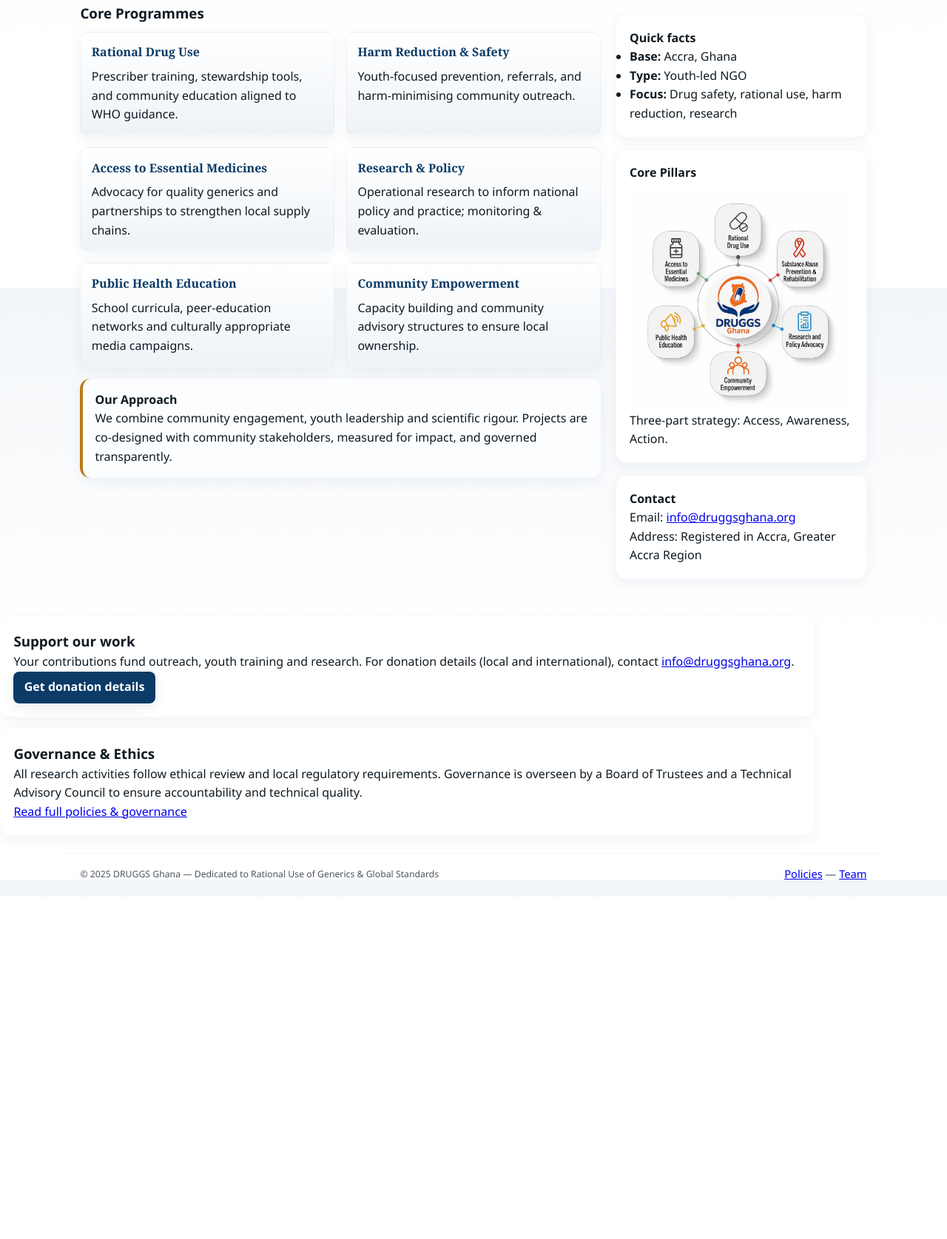
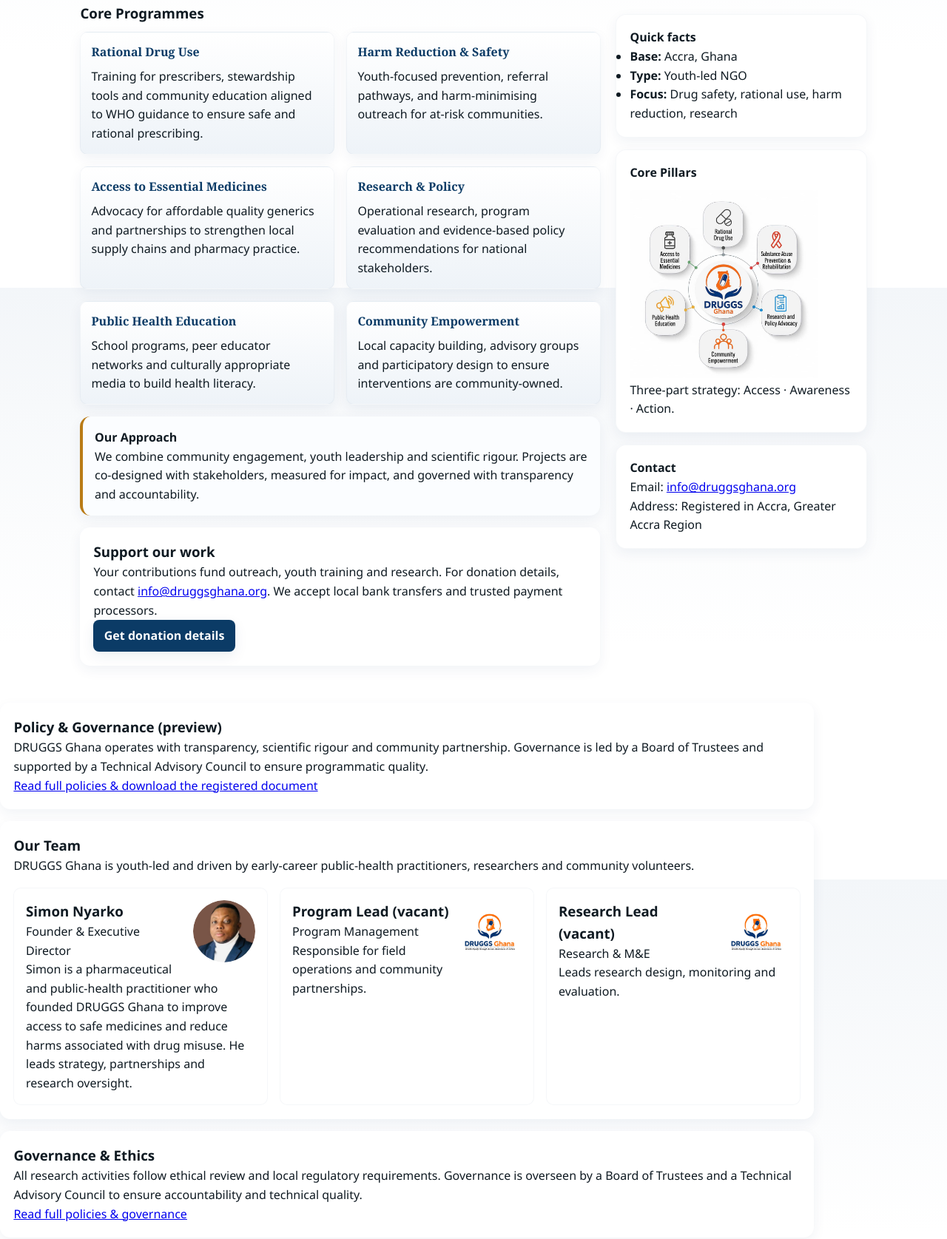
Before and after one commit to Snyarko761/druggsghana.org, a plain HTML site: page index.html in a window 1280 px wide. Shown: the part 411-2086 px from the top of the page at 74% size. Before the commit the page ends 1623 px from the top, so only its background shows below. Drawn offline with Linux system fonts and the light colour scheme.

Commit message:
Update index.html

```diff
--- a/index.html
+++ b/index.html
@@ -4,20 +4,21 @@
   <meta charset="utf-8" />
   <meta name="viewport" content="width=device-width,initial-scale=1" />
   <title>DRUGGS Ghana — Health Equity through Access, Awareness &amp; Action</title>
-  <meta name="description" content="DRUGGS Ghana is a youth-led NGO in Accra advancing rational drug use, harm reduction, drug safety, health equity and research." />
-  <link rel="stylesheet" href="style.css">
+  <meta name="description" content="DRUGGS Ghana is a youth-led NGO in Accra, Ghana advancing rational drug use, harm reduction, drug safety, health equity and research." />
+  <link rel="stylesheet" href="style.css" />
 </head>
 <body>
   <header class="site-header" role="banner">
     <div class="wrap header-grid">
-      <div class="brand-block">
-        <img src="images/LOGO.jpg" alt="DRUGGS Ghana logo" class="logo-large">
+      <div class="brand-block" aria-hidden="false">
+        <img src="images/LOGO.jpg" alt="DRUGGS Ghana logo" class="logo-large" id="brand-logo" width="130" height="130">
         <div class="brand-copy">
           <h1 class="site-title">DRUGGS Ghana</h1>
           <p class="tagline">Health equity through <strong>Access · Awareness · Action</strong></p>
           <p class="registered">Registered in Accra, Ghana</p>
         </div>
       </div>
+
       <nav class="main-nav" aria-label="Primary navigation">
         <a href="index.html" class="nav-item">Home</a>
         <a href="policies/policy-org.html" class="nav-item">Policy &amp; Governance</a>
@@ -30,53 +31,67 @@
   </header>
 
   <main>
-    <section class="hero wrap card">
+    <!-- Hero -->
+    <section class="hero wrap card reveal" aria-labelledby="hero-title">
       <div class="hero-inner">
-        <h2>Passion-driven, youth-led action for safer medicines and healthier communities</h2>
-        <p class="lead">DRUGGS Ghana (Dedicated to Rational Use of Generics and Global Standards) brings together early-career public-health professionals, pharmacists and community advocates to advance rational drug use, harm reduction, drug safety and research across Ghana.</p>
-        <p><a class="cta" href="policies/policy-org.html">View governance &amp; policies</a></p>
+        <h2 id="hero-title">Passion-driven, youth-led action for safer medicines and healthier communities</h2>
+        <p class="lead">DRUGGS Ghana (Dedicated to Rational Use of Generics and Global Standards) is a youth-led NGO registered in Accra. We advance rational drug use, harm reduction, drug safety, and evidence-driven research through community-led programs and policy engagement.</p>
+        <p><a class="cta" href="policies/policy-org.html">View our governance &amp; policies</a></p>
       </div>
     </section>
 
-    <section id="programs" class="wrap two-col">
+    <!-- Programs + Sidebar -->
+    <section id="programs" class="wrap two-col" aria-labelledby="programs-title">
       <article class="main-col">
-        <h3 class="section-title">Core Programmes</h3>
+        <h3 class="section-title" id="programs-title">Core Programmes</h3>
+
         <div class="program-grid">
-          <div class="program">
-            <h4>Rational Drug Use</h4>
-            <p>Prescriber training, stewardship tools, and community education aligned to WHO guidance.</p>
+          <div class="program reveal" tabindex="0" aria-labelledby="prog1">
+            <h4 id="prog1">Rational Drug Use</h4>
+            <p>Training for prescribers, stewardship tools and community education aligned to WHO guidance to ensure safe and rational prescribing.</p>
           </div>
-          <div class="program">
-            <h4>Harm Reduction &amp; Safety</h4>
-            <p>Youth-focused prevention, referrals, and harm-minimising community outreach.</p>
+
+          <div class="program reveal" tabindex="0" aria-labelledby="prog2">
+            <h4 id="prog2">Harm Reduction &amp; Safety</h4>
+            <p>Youth-focused prevention, referral pathways, and harm-minimising outreach for at-risk communities.</p>
           </div>
-          <div class="program">
-            <h4>Access to Essential Medicines</h4>
-            <p>Advocacy for quality generics and partnerships to strengthen local supply chains.</p>
+
+          <div class="program reveal" tabindex="0" aria-labelledby="prog3">
+            <h4 id="prog3">Access to Essential Medicines</h4>
+            <p>Advocacy for affordable quality generics and partnerships to strengthen local supply chains and pharmacy practice.</p>
           </div>
-          <div class="program">
-            <h4>Research &amp; Policy</h4>
-            <p>Operational research to inform national policy and practice; monitoring &amp; evaluation.</p>
+
+          <div class="program reveal" tabindex="0" aria-labelledby="prog4">
+            <h4 id="prog4">Research &amp; Policy</h4>
+            <p>Operational research, program evaluation and evidence-based policy recommendations for national stakeholders.</p>
           </div>
-          <div class="program">
-            <h4>Public Health Education</h4>
-            <p>School curricula, peer-education networks and culturally appropriate media campaigns.</p>
+
+          <div class="program reveal" tabindex="0" aria-labelledby="prog5">
+            <h4 id="prog5">Public Health Education</h4>
+            <p>School programs, peer educator networks and culturally appropriate media to build health literacy.</p>
           </div>
-          <div class="program">
-            <h4>Community Empowerment</h4>
-            <p>Capacity building and community advisory structures to ensure local ownership.</p>
+
+          <div class="program reveal" tabindex="0" aria-labelledby="prog6">
+            <h4 id="prog6">Community Empowerment</h4>
+            <p>Local capacity building, advisory groups and participatory design to ensure interventions are community-owned.</p>
           </div>
         </div>
 
-        <section class="approach card muted">
-          <h4>Our Approach</h4>
-          <p>We combine community engagement, youth leadership and scientific rigour. Projects are co-designed with community stakeholders, measured for impact, and governed transparently.</p>
+        <section class="approach card muted reveal" aria-labelledby="approach-title">
+          <h4 id="approach-title">Our Approach</h4>
+          <p>We combine community engagement, youth leadership and scientific rigour. Projects are co-designed with stakeholders, measured for impact, and governed with transparency and accountability.</p>
+        </section>
+
+        <section class="wrap card reveal" id="support" aria-labelledby="support-title">
+          <h3 id="support-title" class="section-title">Support our work</h3>
+          <p>Your contributions fund outreach, youth training and research. For donation details, contact <a href="mailto:info@druggsghana.org">info@druggsghana.org</a>. We accept local bank transfers and trusted payment processors.</p>
+          <p><a class="donate-btn btn-press" href="#donate">Get donation details</a></p>
         </section>
       </article>
 
-      <aside class="side-col">
-        <div class="panel card">
-          <h4>Quick facts</h4>
+      <aside class="side-col" aria-label="Sidebar">
+        <div class="panel card reveal" role="complementary" aria-labelledby="quick-facts">
+          <h4 id="quick-facts">Quick facts</h4>
           <ul class="facts">
             <li><strong>Base:</strong> Accra, Ghana</li>
             <li><strong>Type:</strong> Youth-led NGO</li>
@@ -84,34 +99,66 @@
           </ul>
         </div>
 
-        <div class="panel card image-panel">
-          <h4>Core Pillars</h4>
-          <img src="images/PILLARS.jpg" alt="Core pillars diagram" class="pillars-img">
-          <p class="caption">Three-part strategy: Access, Awareness, Action.</p>
+        <div class="panel card image-panel reveal" aria-labelledby="pillars-title">
+          <h4 id="pillars-title">Core Pillars</h4>
+          <img src="images/PILLARS.jpg" alt="DRUGGS Ghana core pillars diagram: Access, Awareness, Action" class="pillars-img" loading="lazy" style="max-width:260px;">
+          <p class="caption">Three-part strategy: Access · Awareness · Action.</p>
         </div>
 
-        <div class="panel card contact-panel">
-          <h4>Contact</h4>
+        <div class="panel card contact-panel reveal" aria-labelledby="contact-title">
+          <h4 id="contact-title">Contact</h4>
           <p>Email: <a href="mailto:info@druggsghana.org">info@druggsghana.org</a></p>
           <p>Address: Registered in Accra, Greater Accra Region</p>
         </div>
       </aside>
     </section>
 
-    <section class="wrap card" id="support">
-      <h3 class="section-title">Support our work</h3>
-      <p>Your contributions fund outreach, youth training and research. For donation details (local and international), contact <a href="mailto:info@druggsghana.org">info@druggsghana.org</a>.</p>
-      <p><a class="donate-btn" href="#donate">Get donation details</a></p>
+    <!-- Policies excerpt -->
+    <section class="wrap card reveal" aria-labelledby="policy-preview">
+      <h3 id="policy-preview" class="section-title">Policy &amp; Governance (preview)</h3>
+      <p>DRUGGS Ghana operates with transparency, scientific rigour and community partnership. Governance is led by a Board of Trustees and supported by a Technical Advisory Council to ensure programmatic quality.</p>
+      <p><a href="policies/policy-org.html">Read full policies &amp; download the registered document</a></p>
     </section>
 
-    <section class="wrap card" id="contact">
-      <h3 class="section-title">Governance &amp; Ethics</h3>
+    <!-- Team preview -->
+    <section class="wrap card reveal" aria-labelledby="team-preview">
+      <h3 id="team-preview" class="section-title">Our Team</h3>
+      <p>DRUGGS Ghana is youth-led and driven by early-career public-health practitioners, researchers and community volunteers.</p>
+
+      <div class="team-grid" role="list">
+        <article class="team-card reveal" role="listitem" aria-labelledby="member-simon">
+          <img src="images/simon-nyarko.png" alt="Simon Nyarko — Founder &amp; Executive Director" width="84" height="84" loading="lazy">
+          <h3 id="member-simon">Simon Nyarko</h3>
+          <div class="team-role">Founder &amp; Executive Director</div>
+          <div class="team-bio">Simon is a pharmaceutical and public-health practitioner who founded DRUGGS Ghana to improve access to safe medicines and reduce harms associated with drug misuse. He leads strategy, partnerships and research oversight.</div>
+          <div class="clear" aria-hidden="true"></div>
+        </article>
+
+        <article class="team-card reveal" role="listitem" aria-labelledby="member-vacant-1">
+          <img src="images/LOGO.jpg" alt="Placeholder" width="84" height="84" loading="lazy">
+          <h3 id="member-vacant-1">Program Lead (vacant)</h3>
+          <div class="team-role">Program Management</div>
+          <div class="team-bio">Responsible for field operations and community partnerships.</div>
+        </article>
+
+        <article class="team-card reveal" role="listitem" aria-labelledby="member-vacant-2">
+          <img src="images/LOGO.jpg" alt="Placeholder" width="84" height="84" loading="lazy">
+          <h3 id="member-vacant-2">Research Lead (vacant)</h3>
+          <div class="team-role">Research &amp; M&amp;E</div>
+          <div class="team-bio">Leads research design, monitoring and evaluation.</div>
+        </article>
+      </div>
+    </section>
+
+    <!-- Contact & governance -->
+    <section id="contact" class="wrap card reveal" aria-labelledby="governance-title">
+      <h3 id="governance-title" class="section-title">Governance &amp; Ethics</h3>
       <p>All research activities follow ethical review and local regulatory requirements. Governance is overseen by a Board of Trustees and a Technical Advisory Council to ensure accountability and technical quality.</p>
       <p><a href="policies/policy-org.html">Read full policies &amp; governance</a></p>
     </section>
   </main>
 
-  <footer class="site-footer wrap">
+  <footer class="site-footer wrap" role="contentinfo">
     <div class="footer-inner">
       <small>© <span id="year"></span> DRUGGS Ghana — Dedicated to Rational Use of Generics &amp; Global Standards</small>
       <nav class="footer-nav" aria-label="Footer">
@@ -120,11 +167,39 @@
     </div>
   </footer>
 
+  <!-- Scripts: reveal, logo float, and responsive nav toggle -->
   <script>
-    document.getElementById('year').textContent = new Date().getFullYear();
-    // small responsive nav toggle
   (function(){
-      function createToggle(){
+    // Respect prefers-reduced-motion
+    const reduceMotion = window.matchMedia("(prefers-reduced-motion: reduce)").matches;
+
+    // Scroll reveal implementation
+    function revealInit(){
+      const items = document.querySelectorAll('.reveal');
+      if (!items.length) return;
+      if (reduceMotion) { items.forEach(i => i.classList.add('revealed')); return; }
+      const obs = new IntersectionObserver((entries, obsr) => {
+        entries.forEach(e => {
+          if (e.isIntersecting){
+            e.target.classList.add('revealed');
+            obsr.unobserve(e.target);
+          }
+        });
+      }, { threshold: 0.12 });
+      items.forEach(i => obs.observe(i));
+    }
+
+    // Floating logo
+    function logoInit(){
+      const logo = document.getElementById('brand-logo');
+      if (!logo || reduceMotion) return;
+      setTimeout(()=> logo.classList.add('logo-float'), 700);
+      logo.addEventListener('mouseenter', ()=> logo.style.animationPlayState='paused');
+      logo.addEventListener('mouseleave', ()=> logo.style.animationPlayState='running');
+    }
+
+    // Small responsive nav toggle for very narrow screens
+    function navToggleInit(){
       if (document.getElementById('nav-toggle')) return;
       const btn = document.createElement('button');
       btn.id = 'nav-toggle';
@@ -135,6 +210,7 @@
       btn.style.cssText = 'display:none;position:fixed;right:16px;top:14px;z-index:1200;padding:.4rem .6rem;border-radius:6px;background:var(--navy);color:#fff;border:none';
       document.body.appendChild(btn);
       const nav = document.querySelector('.main-nav');
+      if (!nav) return;
       btn.addEventListener('click', ()=> {
         const expanded = btn.getAttribute('aria-expanded') === 'true';
         btn.setAttribute('aria-expanded', String(!expanded));
@@ -170,47 +246,14 @@
       window.addEventListener('resize', check);
       check();
     }
-      if (document.readyState === 'loading') document.addEventListener('DOMContentLoaded', createToggle);
-      else createToggle();
-    })();
-  </script>
-  <script>
-/* Scroll reveal & gentle logo float (lightweight) */
-(function(){
-  // Respect prefers-reduced-motion
-  const reduceMotion = window.matchMedia("(prefers-reduced-motion: reduce)").matches;
 
-  // Reveal on scroll using IntersectionObserver
-  function revealInit(){
-    const items = document.querySelectorAll('.reveal');
-    if (!items.length) return;
-    if (reduceMotion) { items.forEach(i => i.classList.add('revealed')); return; }
-    const obs = new IntersectionObserver((entries, obsr) => {
-      entries.forEach(e => {
-        if (e.isIntersecting){
-          e.target.classList.add('revealed');
-          obsr.unobserve(e.target);
-        }
-      });
-    }, { threshold: 0.12 });
-    items.forEach(i => obs.observe(i));
-  }
+    // set year
+    function setYear(){ const y = document.getElementById('year'); if(y) y.textContent = new Date().getFullYear(); }
 
-  // Floating logo toggle
-  function logoInit(){
-    const logo = document.querySelector('.logo-large');
-    if (!logo || reduceMotion) return;
-    // Add float class after small delay for nicer initial paint
-    setTimeout(()=> logo.classList.add('logo-float'), 700);
-    // Pause on hover
-    logo.addEventListener('mouseenter', ()=> logo.style.animationPlayState='paused');
-    logo.addEventListener('mouseleave', ()=> logo.style.animationPlayState='running');
-  }
-
-  if (document.readyState === 'loading') {
-    document.addEventListener('DOMContentLoaded', ()=> { revealInit(); logoInit(); });
+    if (document.readyState === 'loading'){
+      document.addEventListener('DOMContentLoaded', ()=> { revealInit(); logoInit(); navToggleInit(); setYear(); });
     } else {
-    revealInit(); logoInit();
+      revealInit(); logoInit(); navToggleInit(); setYear();
     }
   })();
   </script>
```
Lines whose indentation alone changed are shown as unchanged.
